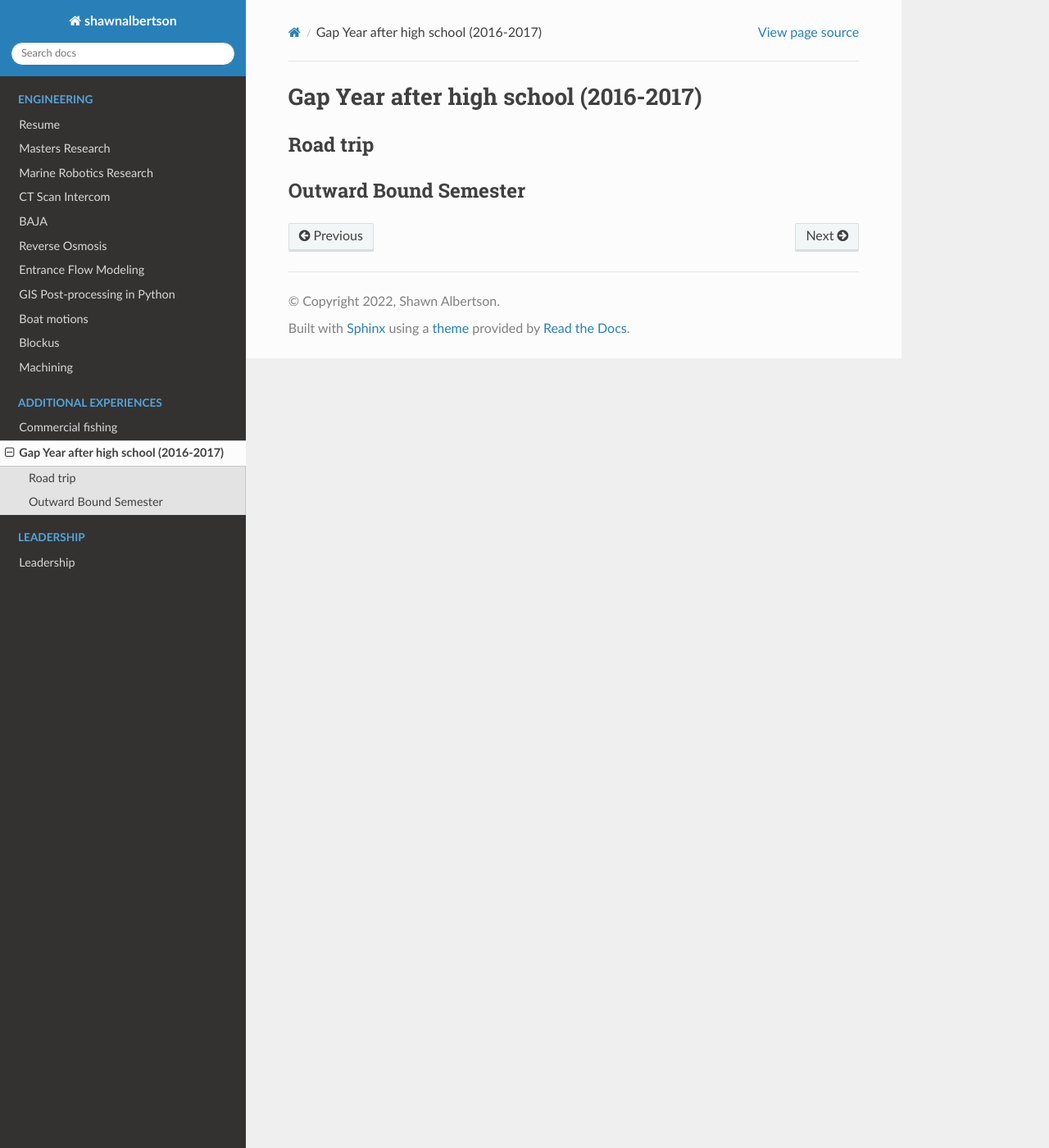
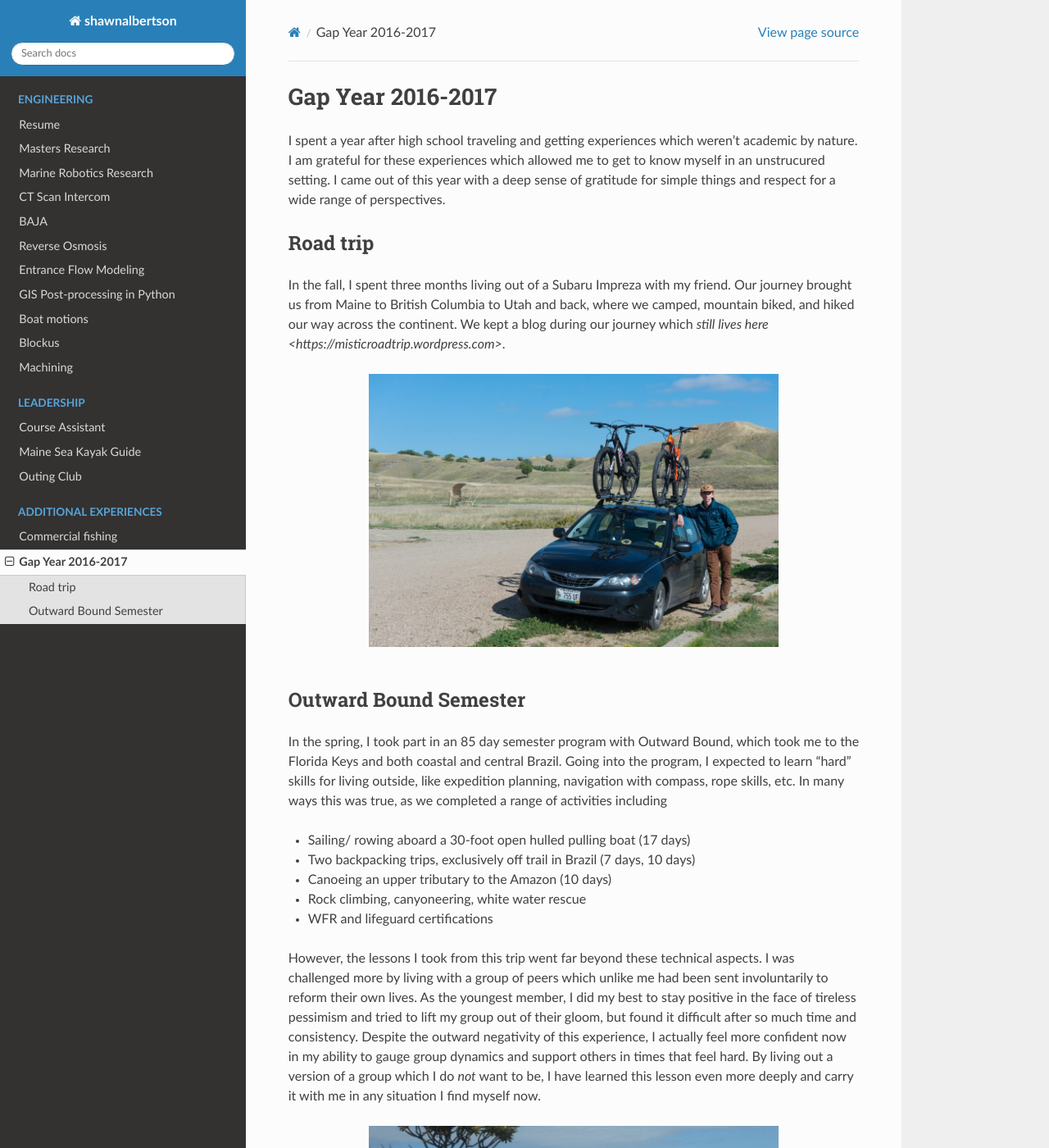
Before and after one commit to shawnalbertson/shawnalbertson, a Sphinx documentation site: the page built from docs/source/additional/gapYear.rst, in a window 1280 px wide and 1400 px high. Shown: the whole window at 82% size. Built offline with Sphinx 7.4.7 and the Read the Docs theme 2.0.0, drawn with Linux system fonts in a browser that asks for light colours; pages that are not in the unit, such as notebooks, are missing from menus.

Commit message:
add leadership

```diff
--- a/docs/source/additional/gapYear.rst
+++ b/docs/source/additional/gapYear.rst
@@ -1,8 +1,33 @@
-Gap Year after high school (2016-2017)
+Gap Year 2016-2017
 ======================================
+
+I spent a year after high school traveling and getting experiences which weren't academic by nature. I am grateful for these experiences which allowed me to get to know myself in an unstrucured setting. I came out of this year with a deep sense of gratitude for simple things and respect for a wide range of perspectives.
 
 Road trip
 ---------
 
+In the fall, I spent three months living out of a Subaru Impreza with my friend. Our journey brought us from Maine to British Columbia to Utah and back, where we camped, mountain biked, and hiked our way across the continent. We kept a blog during our journey which `still lives here <https://misticroadtrip.wordpress.com>`.
+
+.. image:: /images/gap/carme.jpg
+    :width: 500
+    :align: center
+
+|
+
 Outward Bound Semester
 ----------------------
+
+In the spring, I took part in an 85 day semester program with Outward Bound, which took me to the Florida Keys and both coastal and central Brazil. Going into the program, I expected to learn "hard" skills for living outside, like expedition planning, navigation with compass, rope skills, etc. In many ways this was true, as we completed a range of activities including
+
+* Sailing/ rowing aboard a 30-foot open hulled pulling boat (17 days)
+* Two backpacking trips, exclusively off trail in Brazil (7 days, 10 days)
+* Canoeing an upper tributary to the Amazon (10 days)
+* Rock climbing, canyoneering, white water rescue
+* WFR and lifeguard certifications
+
+However, the lessons I took from this trip went far beyond these technical aspects. I was challenged more by living with a group of peers which unlike me had been sent involuntarily to reform their own lives. As the youngest member, I did my best to stay positive in the face of tireless pessimism and tried to lift my group out of their gloom, but found it difficult after so much time and consistency. Despite the outward negativity of this experience, I actually feel more confident now in my ability to gauge group dynamics and support others in times that feel hard. By living out a version of a group which I do *not* want to be, I have learned this lesson even more deeply and carry it with me in any situation I find myself now.
+
+
+.. image:: /images/gap/ob-disc.jpg
+    :width: 500
+    :align: center
```
Also changed, not shown: docs/source/additional/fishing.rst (+13 -1 lines), docs/source/index.rst (+9 -8 lines), docs/source/leadership/leadership.rst (+30 -7 lines), docs/source/leadership/outing.rst (added, +8 -0 lines), docs/source/leadership/seaKayak.rst (added, +20 -0 lines), docs/source/images/ca/big-cut.JPG (added), docs/source/images/gap/carme.jpg (added), docs/source/images/gap/ob-disc.jpg (added), docs/source/images/kayak/cook.JPG (added), docs/source/images/kayak/rocky.JPG (added), docs/source/images/kayak/view.JPG (added), docs/source/images/outing/tents.jpg (added), 2 other files.
